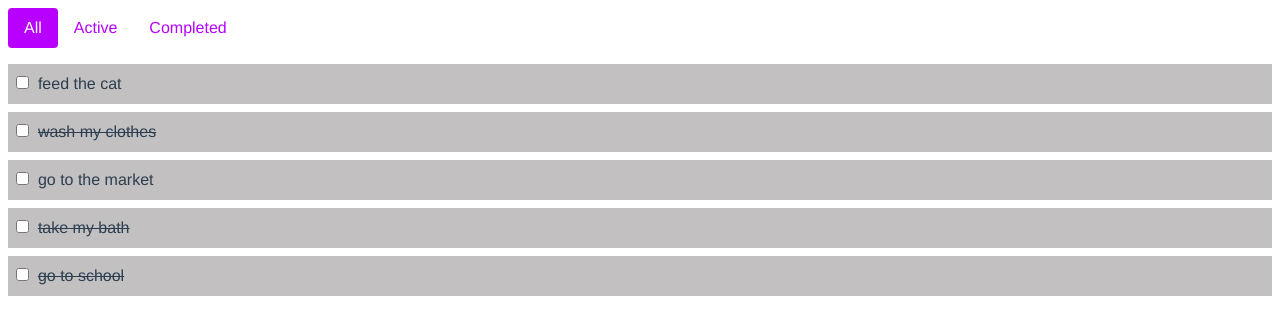
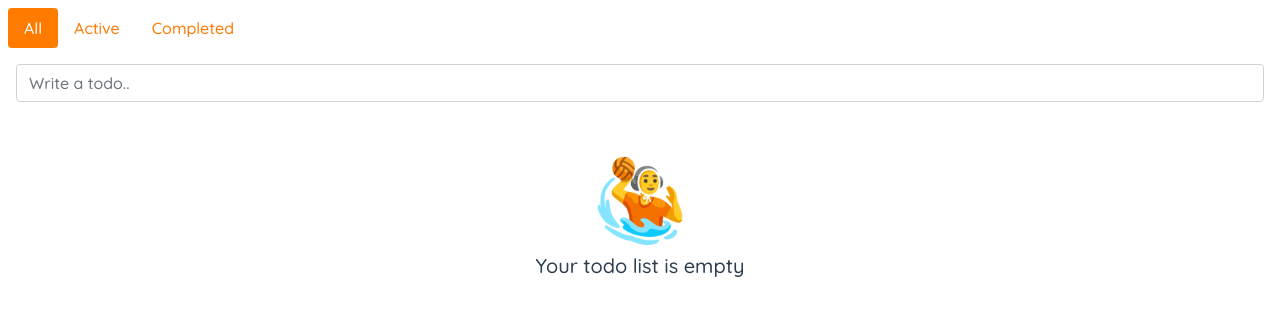
Before and after one commit to neetauka/todo, a Vue app: page / in a window 1280 px wide. Shown: the top 334 px of the page. Built offline with nearby package versions, Linux system fonts and the light colour scheme.

Commit message:
Added - Font (quicksand) - Added method to add todo - Added nullish case for empty todos

```diff
--- a/public/index.html
+++ b/public/index.html
@@ -5,6 +5,10 @@
     <meta http-equiv="X-UA-Compatible" content="IE=edge">
     <meta name="viewport" content="width=device-width,initial-scale=1.0">
     <link rel="icon" href="<%= BASE_URL %>favicon.ico">
+    <link rel="preconnect" href="https://fonts.googleapis.com">
+<link rel="preconnect" href="https://fonts.gstatic.com" crossorigin>
+<link href="https://fonts.googleapis.com/css2?family=Quicksand:wght@300;500;600&display=swap" rel="stylesheet">
+
     <title><%= htmlWebpackPlugin.options.title %></title>
   </head>
   <body>
--- a/src/App.vue
+++ b/src/App.vue
@@ -5,9 +5,12 @@
 </template>
 
 <style lang="scss">
+* {
+  font-family: "Quicksand", sans-serif !important;
+}
 // Your variable overrides
-$blue: rgb(183, 0, 255);
-$secondary: rgb(255, 166, 0);
+$blue: rgb(255, 123, 0);
+$secondary: rgb(157, 255, 0);
 $bg-grey: grey;
 @import "~bootstrap/scss/bootstrap.scss";
 
--- a/src/components/TodoList.vue
+++ b/src/components/TodoList.vue
@@ -1,5 +1,6 @@
 <template>
   <div>
+    <section v-if="todos.length > 0">
       <div
         v-for="todo in todos"
         :key="todo.id"
@@ -7,11 +8,16 @@
       >
         <b-form-checkbox value="orange"
           >&nbsp;
-        <del v-if="!todo.isCompleted"> {{ todo.title }}</del>
+          <del v-if="todo.isCompleted"> {{ todo.title }}</del>
           <span v-else> {{ todo.title }}</span>
-        </b-form-checkbox
-      >
+        </b-form-checkbox>
       </div>
+    </section>
+
+    <section v-else class="m-5">
+        <h1 class="display-1">🤽</h1>
+      <h5>Your todo list is empty</h5>
+    </section>
   </div>
 </template>
 
--- a/src/views/Home.vue
+++ b/src/views/Home.vue
@@ -3,6 +3,14 @@
     <b-tabs pills content-class="mt-3">
       <b-tab title="All" active>
         <div>
+          <aside class="m-2">
+            <b-form-input
+              @keyup.enter="addTodo"
+              v-model="currentTodo"
+              placeholder="Write a todo.."
+            ></b-form-input>
+          </aside>
+
           <TodoList :todos="todos" />
         </div>
       </b-tab>
@@ -28,42 +36,42 @@ export default {
   components: { TodoList },
   computed: {
     activeTodos() {
-      return this.todos.filter((todo) => todo.isCompleted === true);
+      return this.todos.filter((todo) => todo.isCompleted === false);
     },
     completedTodos() {
-      return this.todos.filter((todo) => todo.isCompleted === false);
+      return this.todos.filter((todo) => todo.isCompleted === true);
     },
   },
   data() {
     return {
-      todos: [
-        {
-          title: "feed the cat",
-          id: 18,
-          isCompleted: true,
-        },
-        {
-          title: "wash my clothes",
-          id: 19,
-          isCompleted: false,
-        },
-        {
-          title: "go to the market",
-          id: 20,
-          isCompleted: true,
-        },
-        {
-          title: "take my bath",
-          id: 21,
-          isCompleted: false,
-        },
-        {
-          title: "go to school",
-          id: 22,
-          isCompleted: false,
-        },
-      ],
+      currentTodo: null,
+      todos: [],
     };
+  },
+  methods: {
+    /**
+     * Generates random numbers for our todo
+     */
+    generateRandInt() {
+      return Math.random().toString(16).substr(10);
+    },
+
+    /**
+     * Method to delete all todos
+     */
+    addTodo() {
+      if (!this.currentTodo || this.currentTodo === "") {
+        return;
+      }
+      const payload = {
+        isCompleted: false,
+        id: this.generateRandInt(),
+        title: this.currentTodo,
+      };
+      console.log("ADDING PAYLOAD-> ", payload);
+      this.todos.push(payload);
+      this.currentTodo = null;
+    },
   },
 };
 </script>
```
Lines whose indentation alone changed are shown as unchanged.
